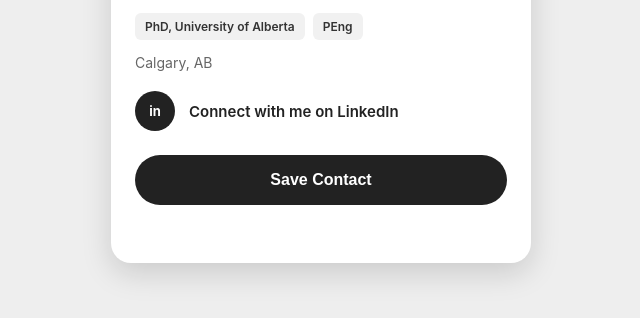
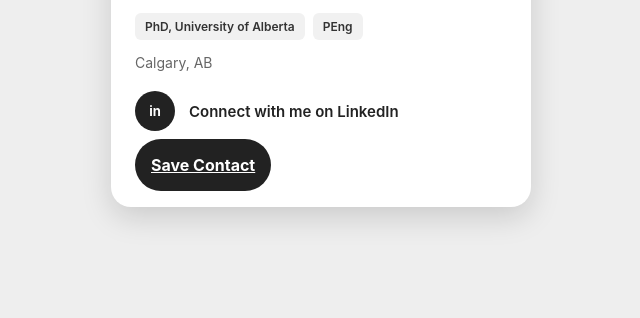
Before and after one commit to oguzhan-dogru/oguzhan-vcard2, a website: page public/index.html in a window 1280 px wide. Shown: the part 430-748 px from the top of the page, without its empty margins (319-959 px from the left). Drawn offline with Linux system fonts and the light colour scheme.

Commit message:
Update index.html

```diff
--- a/public/index.html
+++ b/public/index.html
@@ -29,11 +29,8 @@
         </a>
       </div>
 
-      <button id="saveBtn" class="save-btn">Save Contact</button>
-      <p class="hint" id="hint"></p>
+      <a id="saveBtn" href="/api/vcard" class="save-btn">Save Contact</a>
     </div>
   </div>
-
-  <script src="script.js"></script>
 </body>
 </html>
```
